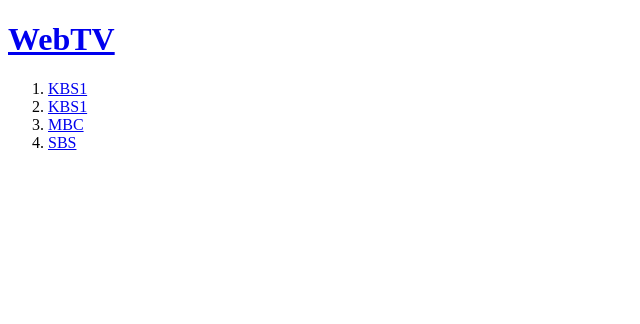
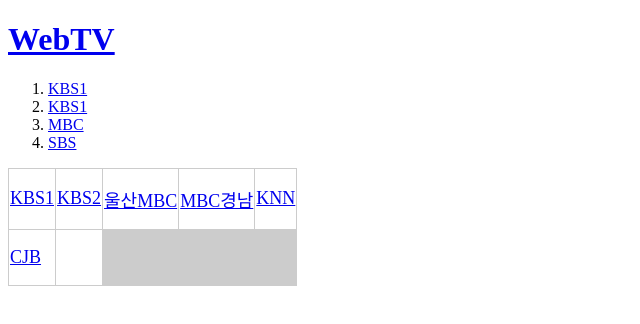
Before and after one commit to replay6831/webtv, a plain HTML site: page index.html in a window 1280 px wide. Shown: the whole page, without its empty margins (0-640 px from the left). Drawn offline with Linux system fonts and the light colour scheme.

Commit message:
Update index.html

```diff
--- a/index.html
+++ b/index.html
@@ -12,5 +12,15 @@
   <li><a href="3.html">MBC</a></li>
   <li><a href="4.html">SBS</a></li>
 </ol>
+
+<table style="background:#CCCCCC;border-spacing:1px" cellspacing="1"><tbody><tr style="background:#FFFFFF"><td><p><span style="font-size: 18px;"><a href="#none" onclick="window.open('http://webtv.dothome.co.kr/ch/public/1.php','_blank'); return false;">KBS1</a></span></p>
+</td><td><p><span style="font-size: 18px;"><a href="#none" onclick="window.open('http://webtv.dothome.co.kr/ch/public/3.php','_blank'); return false;">KBS2</a></span></p>
+</td><td><p><span style="font-size: 18px;"><a href="#none" onclick="window.open('http://webtv.dothome.co.kr/ch/public/5.php','_blank'); return false;">울산MBC</a></span></p>
+</td><td><p><span style="font-size: 18px;"><a href="#none" onclick="window.open('http://webtv.dothome.co.kr/ch/public/6.php','_blank'); return false;">MBC경남</a></span></p>
+</td><td><p><span style="font-size: 18px;"><a href="#none" onclick="window.open('http://webtv.dothome.co.kr/ch/public/7.php','_blank'); return false;">KNN</a></span></p>
+</td></tr>
+<tr style="background:#FFFFFF"><td><p><span style="font-size: 18px;"><a href="#none" onclick="window.open('http://webtv.dothome.co.kr/ch/public/8.php','_blank'); return false;">CJB</a></span></p>
+</td><td><p><span style="font-size: 18px;"><a href="#none"
+
 </body>
 </html>
```
